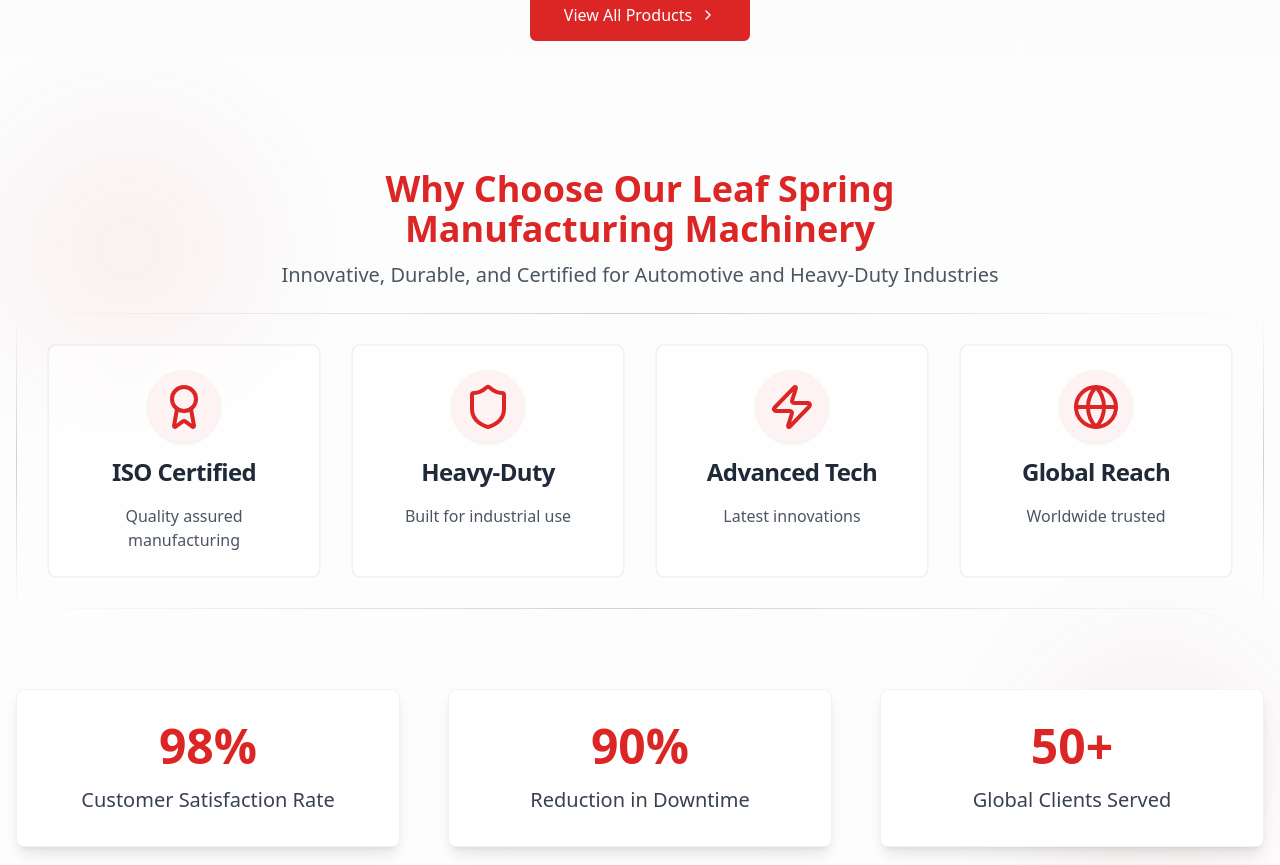
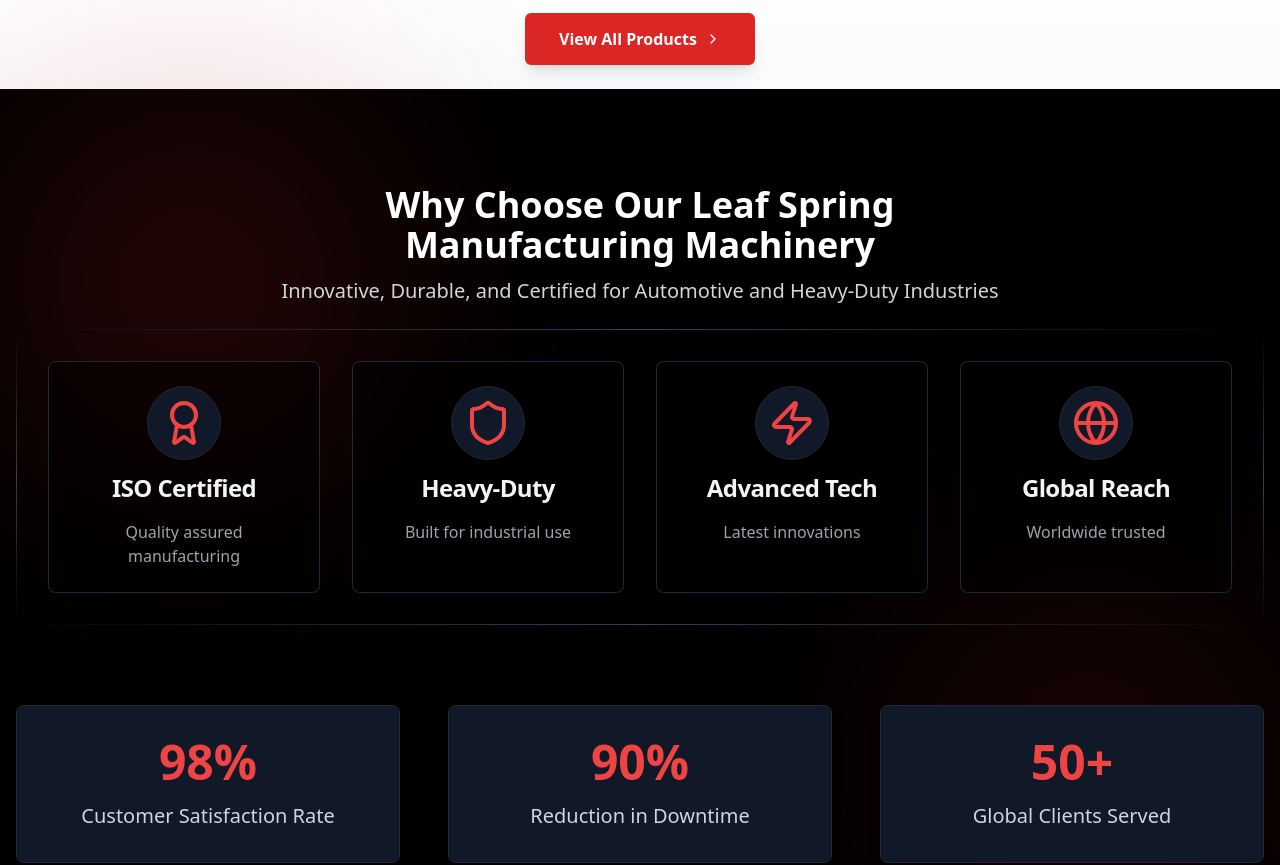
Before and after one commit to kavish22/leaf-spring-website, a Next.js app: page / in a window 1280 px wide. Shown: the part 1600-2465 px from the top of the page. Built offline with nearby package versions, Linux system fonts and the light colour scheme.

Commit message:
Add files via upload

```diff
--- a/app/page.tsx
+++ b/app/page.tsx
@@ -185,9 +185,6 @@ export default function HomePage() {
                 animate={{ opacity: 1, y: 0 }}
                 transition={{ duration: 0.8 }}
               >
-                <span className="inline-block px-3 py-1 bg-red-600/20 text-white rounded-full text-sm font-medium mb-3 backdrop-blur-sm border border-red-600/20">
-                  Industry Leading Solutions
-                </span>
                 <h1 className="text-3xl sm:text-4xl md:text-5xl font-bold mb-3 md:mb-4 leading-tight">
                   <span className="bg-clip-text text-transparent bg-gradient-to-r from-white via-white to-gray-300">
                     Complete Leaf Spring Manufacturing Machinery Solutions
@@ -250,7 +247,7 @@ export default function HomePage() {
           </div>
         </section>
 
-        {/* Product Showcase - Enhanced */}
+        {/* Product Showcase Section */}
         <section id="product-showcase" className="py-12 md:py-20">
           <div className="container mx-auto px-4">
             <motion.div
@@ -266,6 +263,7 @@ export default function HomePage() {
               <p className="text-lg md:text-xl mb-6 md:mb-8 text-center text-gray-600">
                 Engineered for Reliability and Performance
               </p>
+              {/* Product cards grid */}
               <div className="grid grid-cols-1 md:grid-cols-2 lg:grid-cols-3 gap-6 md:gap-8">
                 {[
                   {
@@ -329,40 +327,55 @@ export default function HomePage() {
                   </Card>
                 ))}
               </div>
-              <div className="text-center mt-6">
-                <Link href="/products/leaf-spring-machinery" className="inline-flex items-center bg-red-600 text-white border-2 border-red-600 hover:bg-white hover:text-red-600 transition-colors px-8 py-3 rounded-md">
-                  View All Products <ChevronRight className="ml-2 h-4 w-4" />
-                </Link>
-              </div>
             </motion.div>
           </div>
         </section>
 
-        {/* Why Choose Us - Enhanced */}
-        <section className="py-8 md:py-12 relative">
-          {/* Add decorative elements */}
-          <div className="absolute inset-0 opacity-5 pointer-events-none">
-            <div className="absolute top-0 left-0 w-64 h-64 bg-red-600 rounded-full blur-3xl" />
-            <div className="absolute bottom-0 right-0 w-64 h-64 bg-red-800 rounded-full blur-3xl" />
+        {/* View All Products Button - Added space at top */}
+        <div className="py-4 md:py-6 -mt-12 md:-mt-20 bg-gradient-to-b from-white to-gray-50">
+          <div className="container mx-auto px-4">
+            <motion.div
+              initial={{ opacity: 0, y: 20 }}
+              whileInView={{ opacity: 1, y: 0 }}
+              viewport={{ once: true }}
+              transition={{ duration: 0.8 }}
+              className="text-center mt-4 md:mt-6"
+            >
+              <Link
+                href="/products/leaf-spring-machinery"
+                className="inline-flex items-center justify-center bg-red-600 text-white border-2 border-red-600 hover:bg-white hover:text-red-600 transition-colors px-8 py-3 rounded-md font-semibold shadow-lg hover:shadow-red-100"
+              >
+                View All Products <ChevronRight className="ml-2 h-4 w-4" />
+              </Link>
+            </motion.div>
+          </div>
+        </div>
+
+        {/* Why Choose Us Section */}
+        <section className="py-16 md:py-24 relative bg-black">
+          {/* Enhanced decorative elements */}
+          <div className="absolute inset-0 opacity-20 pointer-events-none">
+            <div className="absolute top-0 left-0 w-96 h-96 bg-red-600 rounded-full blur-[128px]" />
+            <div className="absolute bottom-0 right-0 w-96 h-96 bg-red-800 rounded-full blur-[128px]" />
           </div>
 
           <div className="container mx-auto px-4 relative">
             <div className="max-w-3xl mx-auto text-center mb-4 md:mb-6">
-              <h2 className="text-3xl md:text-4xl font-bold mb-3 text-red-600">
+              <h2 className="text-3xl md:text-4xl font-bold mb-3 text-white">
                 Why Choose Our Leaf Spring Manufacturing Machinery
               </h2>
-              <p className="text-lg md:text-xl text-gray-600">
+              <p className="text-lg md:text-xl text-gray-300">
                 Innovative, Durable, and Certified for Automotive and Heavy-Duty Industries
               </p>
             </div>
 
             {/* Feature Cards */}
             <div className="relative">
-              {/* Fading borders - made more subtle */}
-              <div className="absolute inset-x-0 top-0 h-px bg-gradient-to-r from-transparent via-gray-400/50 to-transparent" />
-              <div className="absolute inset-x-0 bottom-0 h-px bg-gradient-to-r from-transparent via-gray-400/50 to-transparent" />
-              <div className="absolute inset-y-0 left-0 w-px bg-gradient-to-b from-transparent via-gray-400/50 to-transparent" />
-              <div className="absolute inset-y-0 right-0 w-px bg-gradient-to-b from-transparent via-gray-400/50 to-transparent" />
+              {/* Fading borders - adjusted for dark theme */}
+              <div className="absolute inset-x-0 top-0 h-px bg-gradient-to-r from-transparent via-gray-700 to-transparent" />
+              <div className="absolute inset-x-0 bottom-0 h-px bg-gradient-to-r from-transparent via-gray-700 to-transparent" />
+              <div className="absolute inset-y-0 left-0 w-px bg-gradient-to-b from-transparent via-gray-700 to-transparent" />
+              <div className="absolute inset-y-0 right-0 w-px bg-gradient-to-b from-transparent via-gray-700 to-transparent" />
 
               {/* Content with improved padding and layout */}
               <div className="p-6 md:p-8">
@@ -370,39 +383,39 @@ export default function HomePage() {
                   {[
                     {
                       title: "ISO Certified",
-                      icon: <Award className="w-8 h-8 md:w-10 md:h-10 lg:w-12 lg:h-12 text-red-600" />,
+                      icon: <Award className="w-8 h-8 md:w-10 md:h-10 lg:w-12 lg:h-12 text-red-500" />,
                       description: "Quality assured manufacturing"
                     },
                     {
                       title: "Heavy-Duty",
-                      icon: <Shield className="w-8 h-8 md:w-10 md:h-10 lg:w-12 lg:h-12 text-red-600" />,
+                      icon: <Shield className="w-8 h-8 md:w-10 md:h-10 lg:w-12 lg:h-12 text-red-500" />,
                       description: "Built for industrial use"
                     },
                     {
                       title: "Advanced Tech",
-                      icon: <Zap className="w-8 h-8 md:w-10 md:h-10 lg:w-12 lg:h-12 text-red-600" />,
+                      icon: <Zap className="w-8 h-8 md:w-10 md:h-10 lg:w-12 lg:h-12 text-red-500" />,
                       description: "Latest innovations"
                     },
                     {
                       title: "Global Reach",
-                      icon: <Globe className="w-8 h-8 md:w-10 md:h-10 lg:w-12 lg:h-12 text-red-600" />,
+                      icon: <Globe className="w-8 h-8 md:w-10 md:h-10 lg:w-12 lg:h-12 text-red-500" />,
                       description: "Worldwide trusted"
                     },
                   ].map((item, index) => (
                     <Card
                       key={index}
-                      className="text-center transition-all duration-300 hover:shadow-xl group bg-white/50 backdrop-blur-sm border border-gray-200/50 shadow-[0_0_1px_rgba(0,0,0,0.3)]"
+                      className="text-center transition-all duration-300 hover:shadow-xl group bg-black/50 backdrop-blur-sm border border-gray-800 shadow-[0_0_1px_rgba(255,255,255,0.1)]"
                     >
                       <CardHeader className="space-y-3 pb-2 md:pb-4 px-2 md:px-6">
-                        <div className="mx-auto rounded-full bg-red-50 p-2 md:p-3 transition-transform duration-300 group-hover:scale-110 group-hover:bg-red-100 border border-gray-100 shadow-sm">
+                        <div className="mx-auto rounded-full bg-gray-900 p-2 md:p-3 transition-transform duration-300 group-hover:scale-110 group-hover:bg-gray-800 border border-gray-800 shadow-sm">
                           {item.icon}
                         </div>
-                        <CardTitle className="text-base md:text-xl lg:text-2xl text-gray-800 line-clamp-1">
+                        <CardTitle className="text-base md:text-xl lg:text-2xl text-gray-100 line-clamp-1">
                           {item.title}
                         </CardTitle>
                       </CardHeader>
                       <CardContent className="px-2 md:px-6">
-                        <p className="text-xs md:text-sm lg:text-base text-gray-600 line-clamp-2 min-h-[2.5rem] md:min-h-0">
+                        <p className="text-xs md:text-sm lg:text-base text-gray-400 line-clamp-2 min-h-[2.5rem] md:min-h-0">
                           {item.description}
                         </p>
                       </CardContent>
@@ -418,9 +431,9 @@ export default function HomePage() {
                 { metric: "90%", description: "Reduction in Downtime" },
                 { metric: "50+", description: "Global Clients Served" },
               ].map((item, index) => (
-                <div key={index} className="bg-white p-8 rounded-lg shadow-lg text-center transition-all duration-300 hover:shadow-xl hover:bg-red-50 border border-gray-200/50">
-                  <h3 className="text-5xl font-bold text-red-600 mb-4">{item.metric}</h3>
-                  <p className="text-xl text-gray-700">{item.description}</p>
+                <div key={index} className="bg-gray-900 p-8 rounded-lg shadow-lg text-center transition-all duration-300 hover:shadow-xl hover:bg-gray-800 border border-gray-800">
+                  <h3 className="text-5xl font-bold text-red-500 mb-4">{item.metric}</h3>
+                  <p className="text-xl text-gray-300">{item.description}</p>
                 </div>
               ))}
             </div>
```
